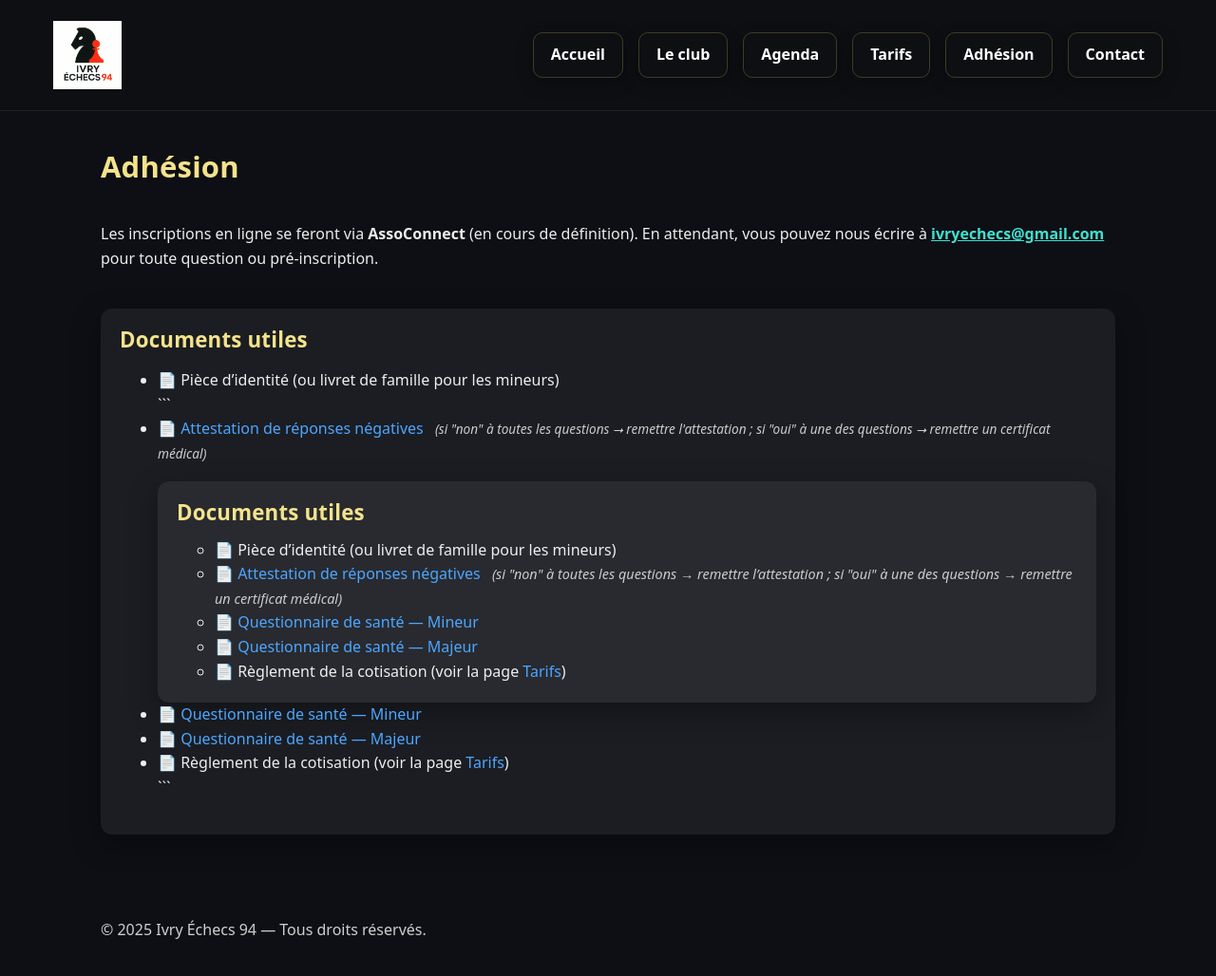
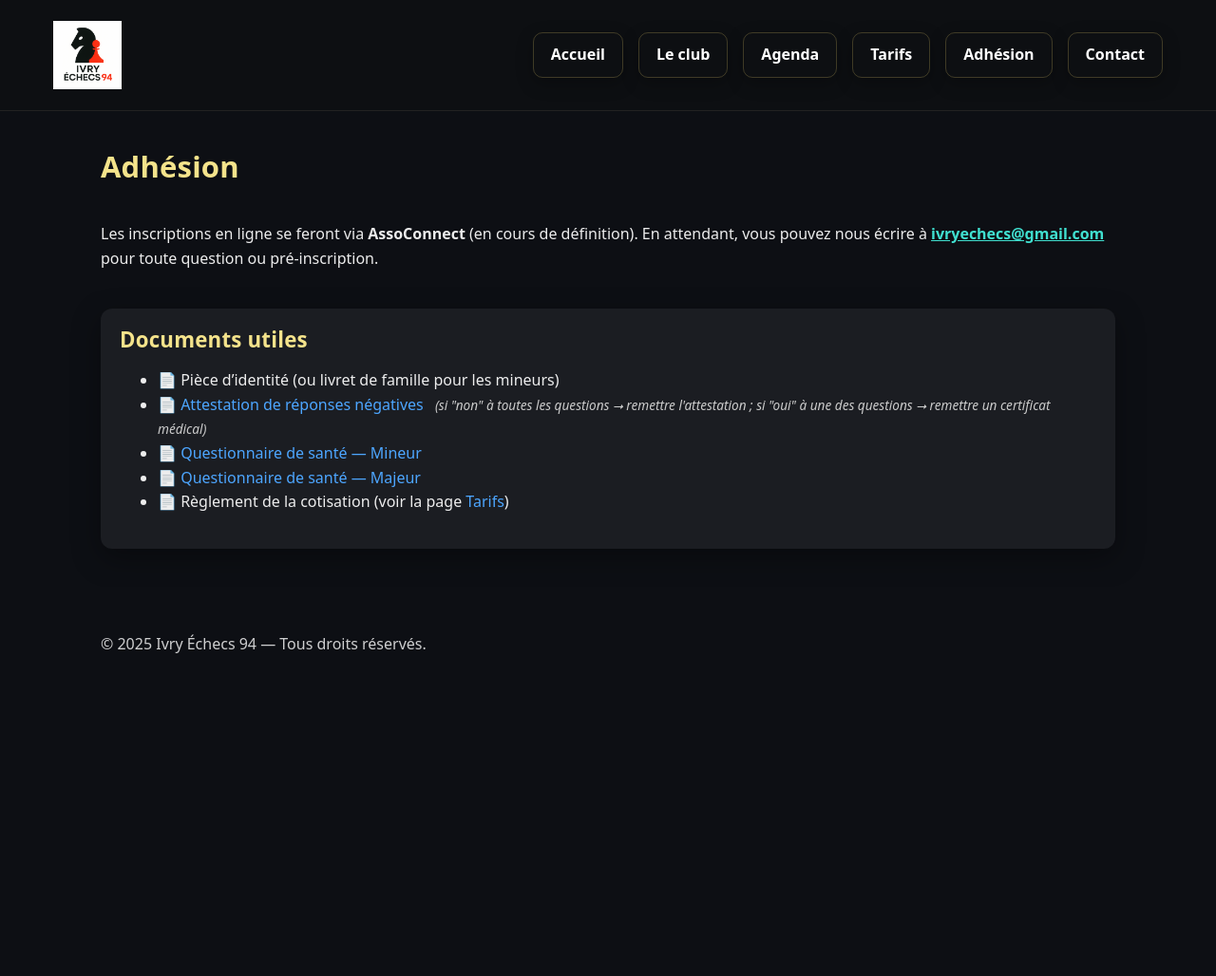
Before and after one commit to Nelwyn64/ivry-echecs-94, a Jekyll site: the page built from adhesion.html, in a window 1280 px wide and 1040 px high. Shown: the top 1028 px of the window at 95% size. Built offline with Jekyll 4.4.1, drawn with Linux system fonts in a browser that asks for light colours.

Commit message:
Update Pages du site “adhesion”

````diff
--- a/adhesion.html
+++ b/adhesion.html
@@ -21,33 +21,18 @@ bg_image: bg-adhesion.jpg
   <ul>
     <li>📄 Pièce d’identité (ou livret de famille pour les mineurs)</li>
 
-```
+
 <li>📄
   <a href="/assets/uploads/attestation_negative.pdf" target="_blank">Attestation de réponses négatives</a>
   <span style="margin-left:8px; font-style:italic; color:#cccccc; font-size:85%;">
     (si "non" à toutes les questions ⭢ remettre l'attestation ; si "oui" à une des questions ⭢ remettre un certificat médical)
-  </span><div class="card" style="margin-top:16px">
-  <h3>Documents utiles</h3>
-  <ul>
-    <li>📄 Pièce d’identité (ou livret de famille pour les mineurs)</li>
-    <li>📄
-      <a href="/assets/uploads/attestation_negative.pdf" target="_blank">Attestation de réponses négatives</a>
-      <span style="margin-left:8px; font-style:italic; color:#cccccc; font-size:90%;">
-        (si "non" à toutes les questions → remettre l’attestation ; si "oui" à une des questions → remettre un certificat médical)
-      </span>
-    </li>
-    <li>📄 <a href="/assets/uploads/questionnaire_mineur.pdf" target="_blank">Questionnaire de santé — Mineur</a></li>
-    <li>📄 <a href="/assets/uploads/questionnaire_majeur.pdf" target="_blank">Questionnaire de santé — Majeur</a></li>
-    <li>📄 Règlement de la cotisation (voir la page <a href="/tarifs/">Tarifs</a>)</li>
-  </ul>
-</div>
-
+  </span>
 </li>
 
 <li>📄 <a href="/assets/uploads/questionnaire_mineur.pdf" target="_blank">Questionnaire de santé — Mineur</a></li>
 <li>📄 <a href="/assets/uploads/questionnaire_majeur.pdf" target="_blank">Questionnaire de santé — Majeur</a></li>
 <li>📄 Règlement de la cotisation (voir la page <a href="/tarifs/">Tarifs</a>)</li>
-```
+
 
   </ul>
 </div>
````
